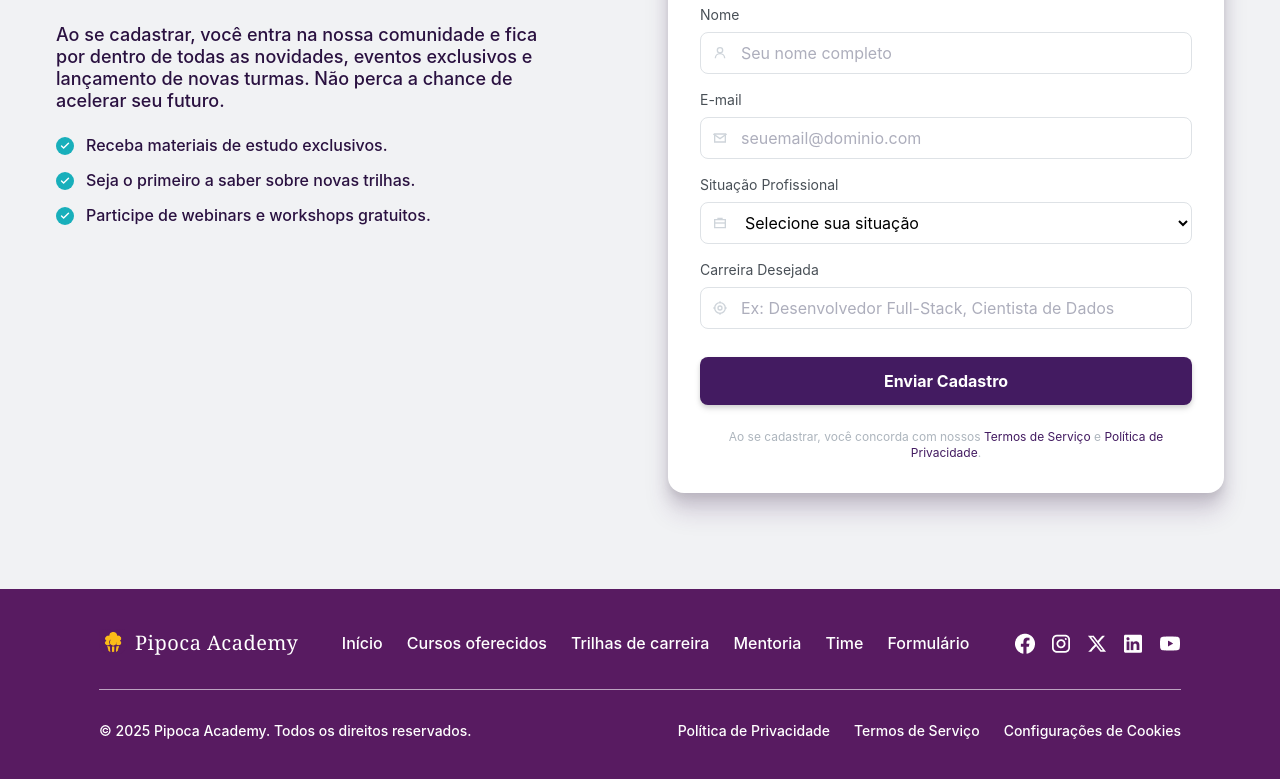
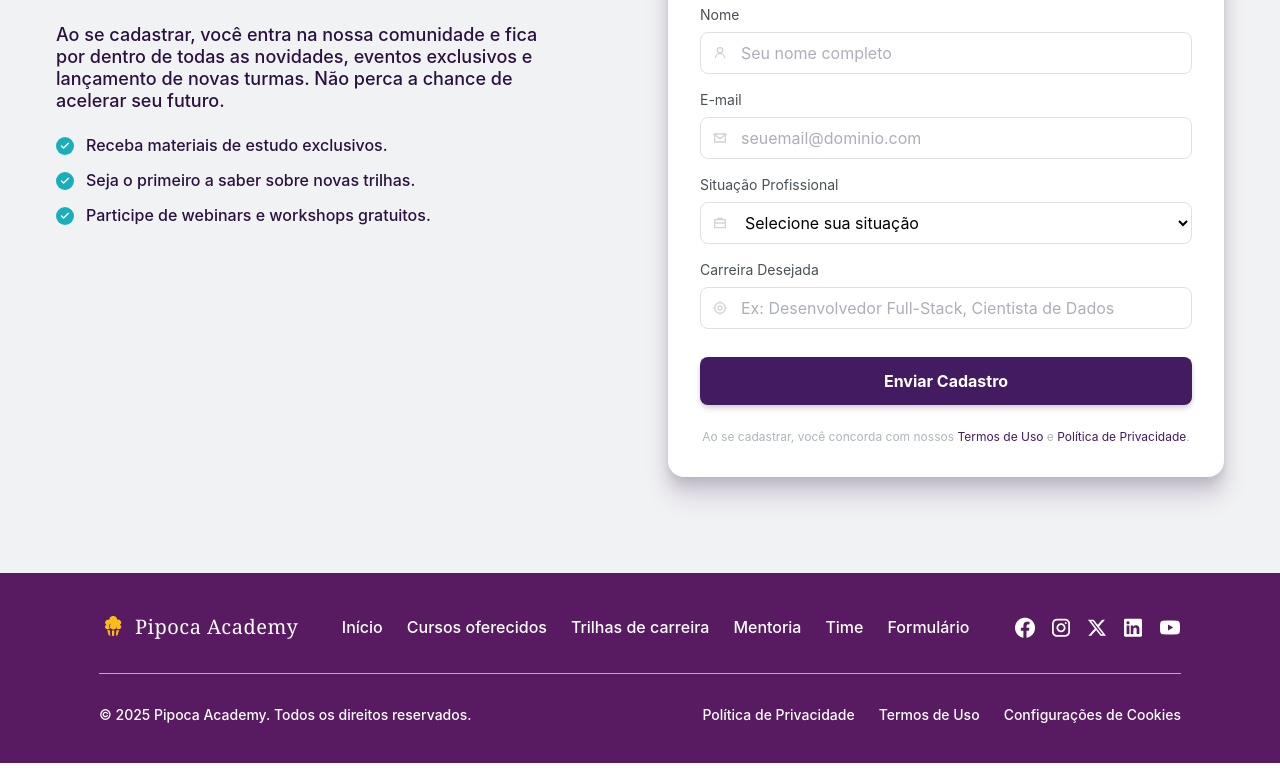
Before and after one commit to PipocaEU/home-react, a React (Vite) app: page / in a window 1280 px wide. Shown: the part 6752-7531 px from the top of the page. Built offline with nearby package versions, Linux system fonts and the light colour scheme.

Commit message:
atualização links termo de uso

```diff
--- a/src/components/CadastroSection.tsx
+++ b/src/components/CadastroSection.tsx
@@ -275,7 +275,7 @@ export default function CadastroSection({
                   rel="noopener noreferrer"
                   className="text-[#431B61] hover:underline"
                 >
-                  Termos de Serviço
+                  Termos de Uso
                 </a>{" "}
                 e{" "}
                 <a
--- a/src/components/SiteFooter.tsx
+++ b/src/components/SiteFooter.tsx
@@ -146,7 +146,7 @@ export default function SiteFooter({
       target="_blank"
       rel="noopener noreferrer"
     >
-      Termos de Serviço
+      Termos de Uso
     </a>
     <a
       className="hover:underline underline-offset-4"
```
